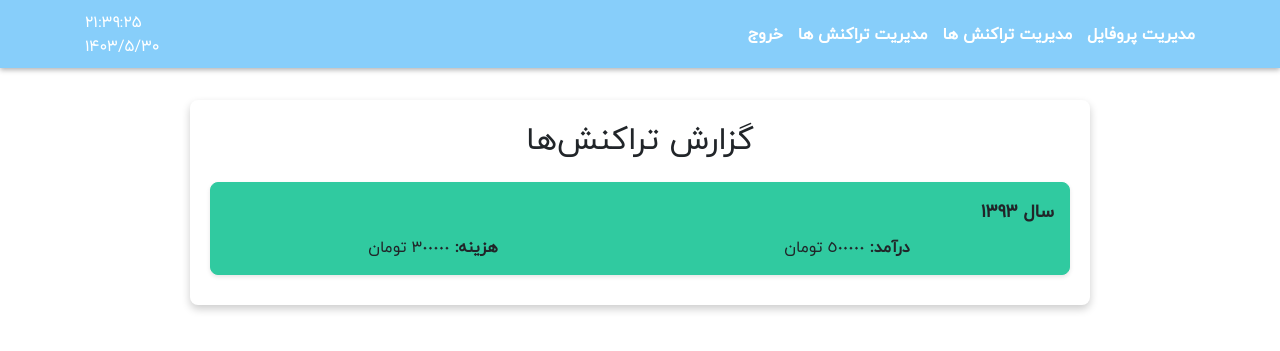
After one commit to AhEsmaeili79/Account_balance, a Django app: page /reports/generalreport in a window 1280 px wide. The commit adds this page. Shown: the top 351 px of the page. Run offline with Django 4.2, Linux system fonts and the light colour scheme; the visitor is signed in with stand-in values (Sample User, id 1); some libraries are stand-ins or nearby versions.

Commit message:
add_general_report_front

```diff
--- a/Account_balance/static/css/style.css
+++ b/Account_balance/static/css/style.css
@@ -76,7 +76,7 @@ body::before {
 }
 
 .topbar .user-actions a:hover {
-    color: #687df1;
+    color: #000000;
 }
 
 
@@ -463,6 +463,91 @@ canvas {
 }
 
 
+/* General Report Page */
+.report-container {
+    max-width: 900px;
+    margin: 50px auto;
+    padding: 20px;
+    background-color: #ffffff;
+    border-radius: 8px;
+    box-shadow: 0 4px 8px rgba(0,0,0,0.2);
+}
+
+.report-item {
+    margin-bottom: 10px;
+}
+
+.report-item .btn {
+    font-size: 16px;
+    display: flex;
+    flex-direction: column;
+    align-items: flex-start;
+    padding: 15px;
+    border-radius: 8px;
+    box-shadow: 0 2px 4px rgba(0,0,0,0.1);
+    transition: background-color 0.3s, box-shadow 0.3s;
+}
+.transaction-item p {
+    text-align:center;
+}
+
+.report-item .btn:hover {
+    background-color: #06b8ffaf;
+    box-shadow: 0 4px 8px rgba(0,0,0,0.2);
+}
+
+.report-header {
+    font-weight: bold;
+    font-size: 18px;
+}
+
+.transaction-summary {
+    display: flex;
+    justify-content: space-between;
+    width: 100%;
+    margin-top: 10px;
+}
+
+.transaction-item {
+    flex: 1;
+    text-align: center;
+}
+
+.transaction-item p {
+    margin: 0;
+}
+
+.collapse-content {
+    display: none;
+    padding: 10px;
+}
+
+.collapse-content.show {
+    display: block;
+}
+
+.report-details {
+    padding: 10px;
+    background-color: #f8f9fa;
+    border-radius: 8px;
+    box-shadow: 0 2px 4px rgba(0,0,0,0.1);
+}
+
+.report-details p {
+    margin: 0;
+    padding: 5px 0;
+}
+
+.btn-info {
+    background-color: #17a2b8;
+    border-color: #17a2b8;
+    color: #fff;
+}
+
+.btn-info:hover {
+    background-color: #138496;
+    border-color: #117a8b;
+}
 
 /* Footer */
 .footer {
--- a/Account_balance/static/js/main.js
+++ b/Account_balance/static/js/main.js
@@ -191,6 +191,19 @@ document.addEventListener('DOMContentLoaded', () => {
         document.getElementById('showIncome').click();
     }
 
+        // General Report
+        if (document.getElementById('report-container')) {
+            var toggles = document.querySelectorAll('.btn');
+
+            toggles.forEach(function (button) {
+                button.addEventListener('click', function () {
+                    var target = document.querySelector(this.getAttribute('data-target'));
+                    // Toggle the clicked content
+                    target.classList.toggle('show');
+                });
+            });
+        }
+
 });
 
 function convertNumbersToArabic(text) {
--- a/home/views.py
+++ b/home/views.py
@@ -36,6 +36,7 @@ def show_balacne(request):
     return render(request,'home/index.html',context)
 
 
+@login_required(login_url='login')
 def get_transactions_data(request):
     year = request.GET.get('year', None)
 
--- a/reports/urls.py
+++ b/reports/urls.py
@@ -1,9 +1,9 @@
 # persian_datetime/urls.py
 
 from django.urls import path
-from .views import Report
+from .views import Report,GeneralReport
 
 urlpatterns = [
     path('month=<int:monthNum>', Report, name='report'),
-
+    path('generalreport', GeneralReport, name='generalreport')
 ]
--- a/reports/views.py
+++ b/reports/views.py
@@ -37,3 +37,8 @@ def Report(request,monthNum):
     }
 
     return render(request, 'reports/report.html', context)
+
+
+@login_required(login_url='login')
+def GeneralReport(request):
+    return render(request,'reports/GeneralReport.html')
--- a/templates/partials/_topbar.html
+++ b/templates/partials/_topbar.html
@@ -4,6 +4,7 @@
             {% if user.is_authenticated %}
                 <a href="{% url 'index' %}" id="signupLink">مدیریت پروفایل</a>
                 <a href="{% url 'transactions' %}" id="signupLink">مدیریت تراکنش ها</a>
+                <a href="{% url 'generalreport' %}" id="signupLink">مدیریت تراکنش ها</a>
                 <a href="{% url 'logout' %}" id="logoutLink">خروج</a>
             {% else %}
                 <a href="{% url 'login' %}" id="signupLink">ورود</a>
--- /dev/null
+++ b/templates/reports/GeneralReport.html
@@ -0,0 +1,78 @@
+{% extends 'base.html' %}
+{% block content %}
+
+<div class="container">
+    <div class="report-container" id="report-container">
+        <h2 class="text-center mb-4">گزارش تراکنش‌ها</h2>
+
+        <!-- Year List -->
+        <div class="report-item">
+            <button class="btn btn-secondary btn-block" type="button" data-target="#year2024">
+                <div class="report-header">
+                    <strong>سال 1393</strong>
+                </div>
+                <div class="transaction-summary">
+                    <div class="transaction-item">
+                        <p><strong>درآمد: </strong> 500000 تومان</p>
+                    </div>
+                    <div class="transaction-item">
+                        <p><strong>هزینه: </strong> 300000 تومان</p>
+                    </div>
+                </div>
+            </button>
+            <div id="year2024" class="collapse-content">
+                <div class="report-item mt-2">
+                    <button class="btn btn-warning btn-block" type="button" data-target="#month2024-01">
+                        <div class="report-header">
+                            <strong>فروردین</strong>
+                        </div>
+                        <div class="transaction-summary">
+                            <div class="transaction-item">
+                                <p><strong>درآمد: </strong> 500000 تومان</p>
+                            </div>
+                            <div class="transaction-item">
+                                <p><strong>هزینه: </strong> 300000 تومان</p>
+                            </div>
+                        </div>
+                    </button>
+                    <div id="month2024-01" class="collapse-content">
+                        <div class="report-item mt-2">
+                            <button class="btn btn-info btn-block" type="button" data-target="#category2024-01-A">
+                                <div class="report-header">
+                                    دسته‌بندی A
+                                </div>
+                            </button>
+                            <div id="category2024-01-A" class="collapse-content">
+                                <div class="report-details">
+                                    <p><strong>درآمد: </strong> 500000 تومان</p>
+                                    <p><strong>هزینه: </strong> 300000 تومان</p>
+                                </div>
+                            </div>
+                        </div>
+                        <div class="report-item mt-2">
+                            <button class="btn btn-info btn-block" type="button" data-target="#category2024-01-B">
+                                <div class="report-header">
+                                    دسته‌بندی B
+                                </div>
+                            </button>
+                            <div id="category2024-01-B" class="collapse-content">
+                                <div class="report-details">
+                                    <p><strong>درآمد: </strong> 700000 تومان</p>
+                                    <p><strong>هزینه: </strong> 200000 تومان</p>
+                                </div>
+                            </div>
+                        </div>
+                    </div>
+                </div>
+                <!-- Add more months similarly -->
+            </div>
+        </div>
+
+        <!-- Add more years similarly -->
+    </div>
+</div>
+
+<script src="https://code.jquery.com/jquery-3.5.1.slim.min.js"></script>
+    <script src="https://cdn.jsdelivr.net/npm/@popperjs/core@2.5.2/dist/umd/popper.min.js"></script>
+    <script src="https://stackpath.bootstrapcdn.com/bootstrap/4.5.2/js/bootstrap.min.js"></script>
+{% endblock %}
--- a/templates/reports/report.html
+++ b/templates/reports/report.html
@@ -1,6 +1,8 @@
 {% extends 'base.html' %}
 {% load static %}
 {% block content %}
+
+
  <link rel="stylesheet" href="{% static 'css/jalalidatepicker.min.css' %}">
 
 
```
Also changed, not shown: 1 other file.
